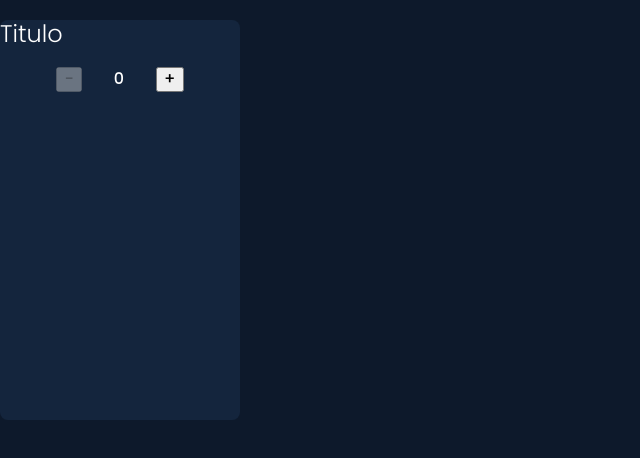
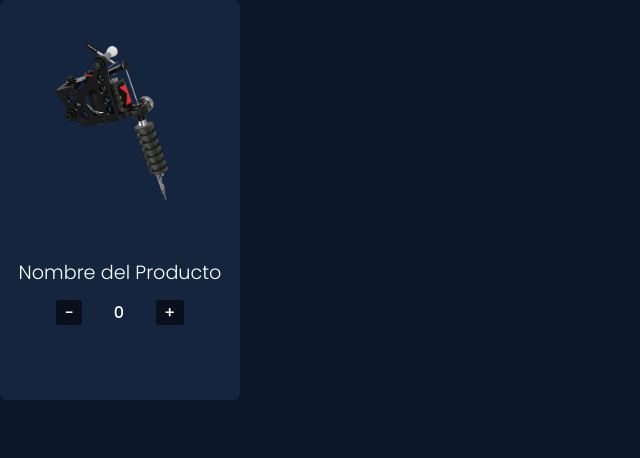
Before and after one commit to JoseAlvarezMartinez/stock-app, a React (Create React App) app: page / in a window 1280 px wide. Shown: the top 458 px of the page, without its empty margins (0-640 px from the left). Built offline with nearby package versions, Linux system fonts and the light colour scheme.

Commit message:
-- React Icons --

```diff
--- a/package.json
+++ b/package.json
@@ -8,6 +8,7 @@
     "@testing-library/user-event": "^13.5.0",
     "react": "^18.2.0",
     "react-dom": "^18.2.0",
+    "react-icons": "^4.8.0",
     "react-scripts": "5.0.1",
     "web-vitals": "^2.1.4"
   },
--- a/src/components/Card.jsx
+++ b/src/components/Card.jsx
@@ -1,10 +1,17 @@
 import styles from "./Card.module.css";
 import { useState } from "react";
+import CardImg from "../assets/cardImg.png";
 const Card = () => {
   const [cantidad, setCantidad] = useState(0);
   return (
     <div className={styles.card}>
-      <h2 className={styles.tituloCard}>Titulo</h2>
+      <div className={styles.cardContainer}>
+        <img
+          src={CardImg}
+          alt="Imagen del producto"
+          className={styles.cardImg}
+        />
+        <h2 className={styles.tituloCard}>Nombre del Producto</h2>
 
         <div className={styles.contenedorCantidades}>
           <button
@@ -19,6 +26,7 @@ const Card = () => {
           </button>
         </div>
       </div>
+    </div>
   );
 };
 
--- a/src/components/Card.module.css
+++ b/src/components/Card.module.css
@@ -4,16 +4,37 @@
   background-color: hsl(216, 50%, 16%);
   border-radius: 0.5rem;
 }
+.cardContainer {
+  display: flex;
+  flex-direction: column;
+  align-items: center;
+  justify-content: center;
+  height: 90%;
+}
 .tituloCard {
   color: #fff;
   font-weight: 300;
+  font-size: 1.2rem;
+  text-align: center;
+  margin-top: 3.5rem;
+}
+.cardImg {
+  width: 60%;
 }
 .cantidades {
   color: #fff;
   margin: 0 2rem;
 }
 .contenedorCantidades {
-    display: flex;
-    justify-content: center;
-    align-items: center;
+  display: flex;
+  justify-content: center;
+  align-items: center;
 }
+.contenedorCantidades button {
+  cursor: pointer;
+  background-color: hsl(217, 53%, 7%);
+  border: none;
+  border-radius: 0.2rem;
+  color: #fff;
+  padding: 0.2rem 0.5rem;
+}
```
Also changed, not shown: src/assets/cardImg.png (added), 1 other file (tests, documents, lock files or other folders). Lines whose indentation alone changed are shown as unchanged.
